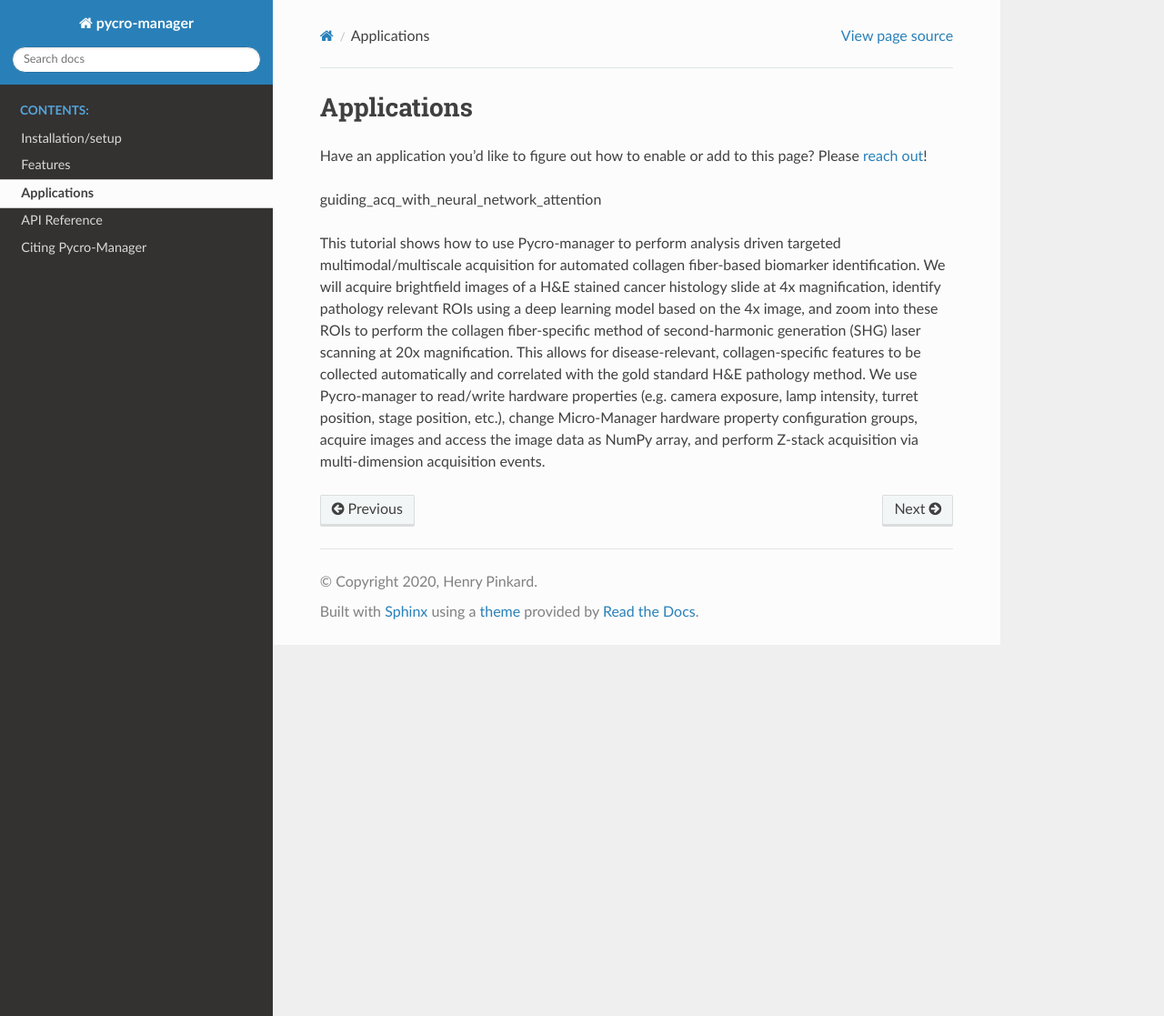
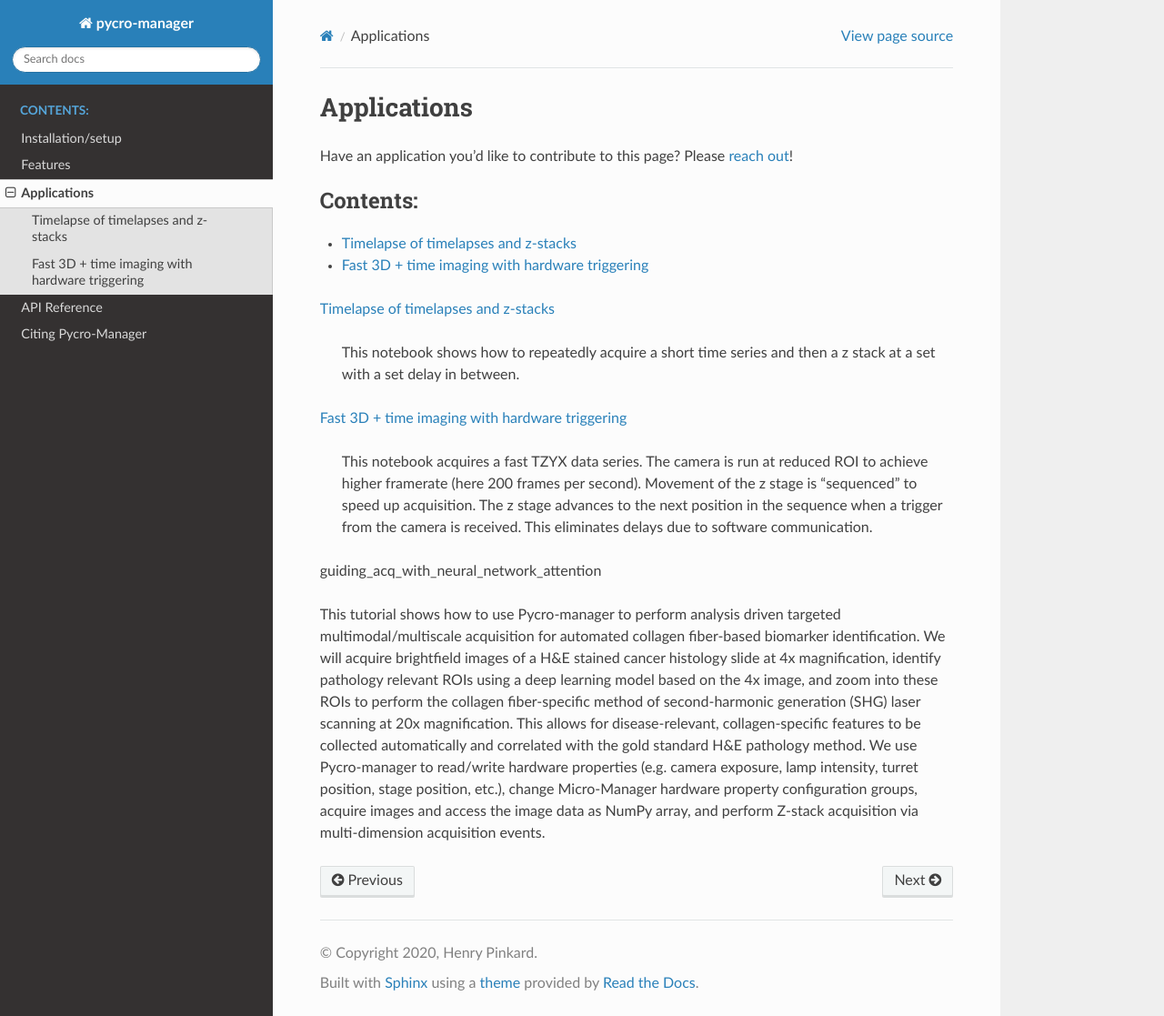
Before and after one commit to micro-manager/pycro-manager, a Sphinx documentation site: the page built from docs/source/applications.rst, in a window 1280 px wide and 1117 px high. Shown: the whole window at 91% size. Built offline with Sphinx 7.4.7 and the Read the Docs theme 2.0.0, drawn with Linux system fonts in a browser that asks for light colours; pages that are not in the unit, such as notebooks, are missing from menus.

Commit message:
add new notebooks into docs

```diff
--- a/docs/source/applications.rst
+++ b/docs/source/applications.rst
@@ -3,17 +3,26 @@ Applications
 ****************************
 
 
-Have an application you'd like to figure out how to enable or add to this page? Please `reach out <https://github.com/micro-manager/pycro-manager/issues/new>`_!
+Have an application you'd like to contribute to this page? Please `reach out <https://github.com/micro-manager/pycro-manager/issues/new>`_!
 
 
 .. toctree::
 	:maxdepth: 1
 	:caption: Contents:
 
+	intermittent_Z_T.ipynb
+	TZYX_fast_sequencing_z_indexing.ipynb
 	guiding_acq_with_neural_network_attention.ipynb
 
 
+:doc:`intermittent_Z_T`
+
+	This notebook shows how to repeatedly acquire a short time series and then a z stack at a set with a set delay in between.
+
+:doc:`TZYX_fast_sequencing_z_indexing`
+
+	This notebook acquires a fast TZYX data series. The camera is run at reduced ROI to achieve higher framerate (here 200 frames per second). Movement of the z stage is "sequenced" to speed up acquisition. The z stage advances to the next position in the sequence when a trigger from the camera is received. This eliminates delays due to software communication.
+
 :doc:`guiding_acq_with_neural_network_attention`
 
-
 This tutorial shows how to use Pycro-manager to perform analysis driven targeted multimodal/multiscale acquisition for automated collagen fiber-based biomarker identification. We will acquire brightfield images of a H&E stained cancer histology slide at 4x magnification, identify pathology relevant ROIs using a deep learning model based on the 4x image, and zoom into these ROIs to perform the collagen fiber-specific method of second-harmonic generation (SHG) laser scanning at 20x magnification. This allows for disease-relevant, collagen-specific features to be collected automatically and correlated with the gold standard H&E pathology method. We use Pycro-manager to read/write hardware properties (e.g. camera exposure, lamp intensity, turret position, stage position, etc.), change Micro-Manager hardware property configuration groups, acquire images and access the image data as NumPy array, and perform Z-stack acquisition via multi-dimension acquisition events.
```
Also changed, not shown: docs/source/TZYX_fast_sequencing_z_indexing.ipynb, docs/source/intermittent_Z_T.ipynb, 1 other file.
